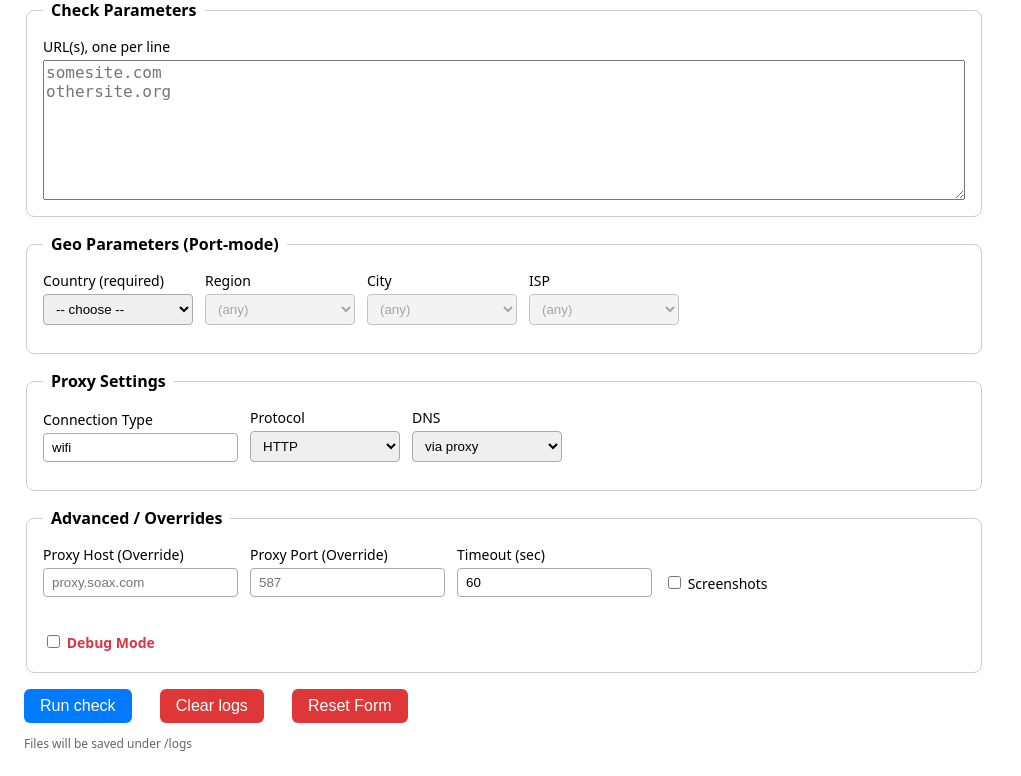
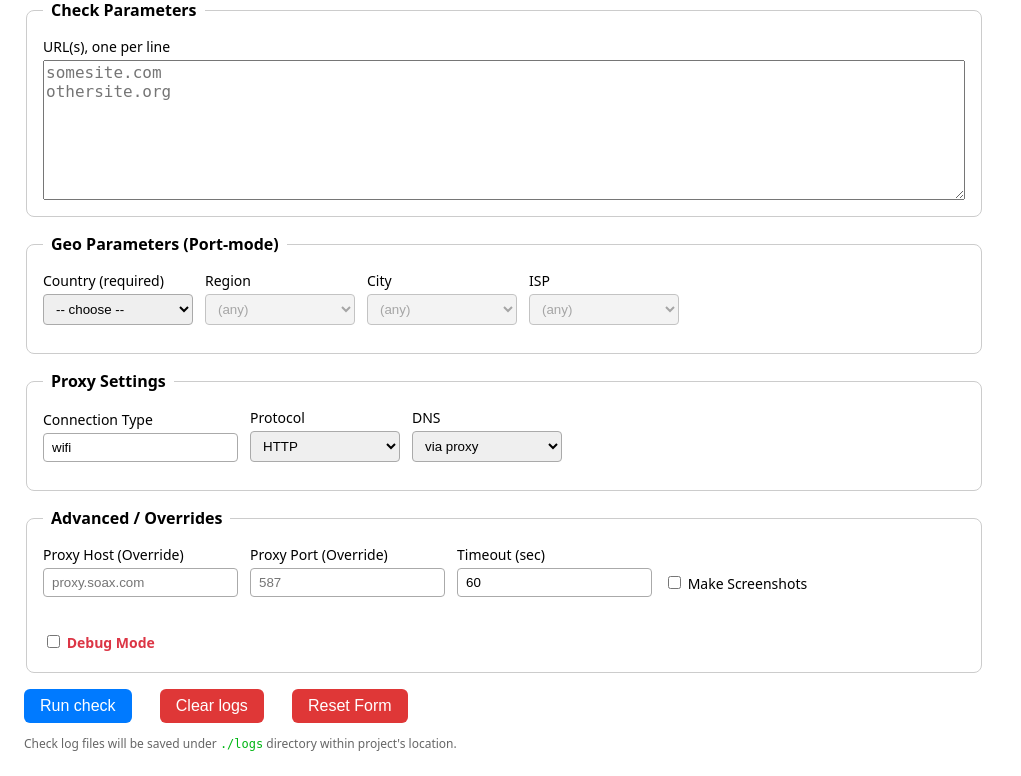
Before and after one commit to anixd/do_checker, a Flask app: page / in a window 1280 px wide. Shown: the part 147-923 px from the top of the page, without its empty margins (0-1021 px from the left). Run offline with Flask 3, Linux system fonts and the light colour scheme; parts of the project's set-up code (start-up, migrations or seed data) failed here and were passed over.

Commit message:
check form minor fixes

```diff
--- a/app/static/css/style.css
+++ b/app/static/css/style.css
@@ -104,3 +104,4 @@ button.button-secondary:hover { background: #5a6268; }
 .mt-2 { margin-top: 16px; }
 .mt-3 { margin-top: 24px; }
 .text-danger { color: #dc3545; font-weight: bold; }
+.code { font-family: monospace; font-size: 12px; color: #00b614; }
--- a/app/templates/index.html
+++ b/app/templates/index.html
@@ -98,12 +98,16 @@
         </div>
         <div class="form-group">
           <label style="visibility: hidden;">_</label>
-          <label> <input type="checkbox" name="make_screenshot" {% if defaults.screenshots_enabled %}checked{% endif %}/> Screenshots </label>
+          <label> <input type="checkbox" name="make_screenshot" {% if defaults.screenshots_enabled %}checked{% endif %}/>
+              <span>Make Screenshots </span>
+          </label>
         </div>
       </div>
       <div class="form-group">
         <label style="visibility: hidden;">_</label>
-        <label> <input type="checkbox" name="debug_mode" {% if request.args.get('debug') %}checked{% endif %}/> <span class="text-danger">Debug Mode</span> </label>
+        <label> <input type="checkbox" name="debug_mode" {% if request.args.get('debug') %}checked{% endif %}/>
+            <span class="text-danger">Debug Mode</span>
+        </label>
       </div>
       <div class="row" style="display: none;">
       </div>
@@ -116,7 +120,7 @@
           <button type="reset" id="reset-form-button" class="button-secondary ml-4">Reset Form</button>
        </div>
     </div>
-    <p class="muted">Files will be saved under {{ logs_dir }}</p>
+    <p class="muted">Check log files will be saved under <span class="code">.{{ logs_dir }}</span> directory within project's location.</p>
   </form>
 
   <div id="results-container" class="mt-3">
```
